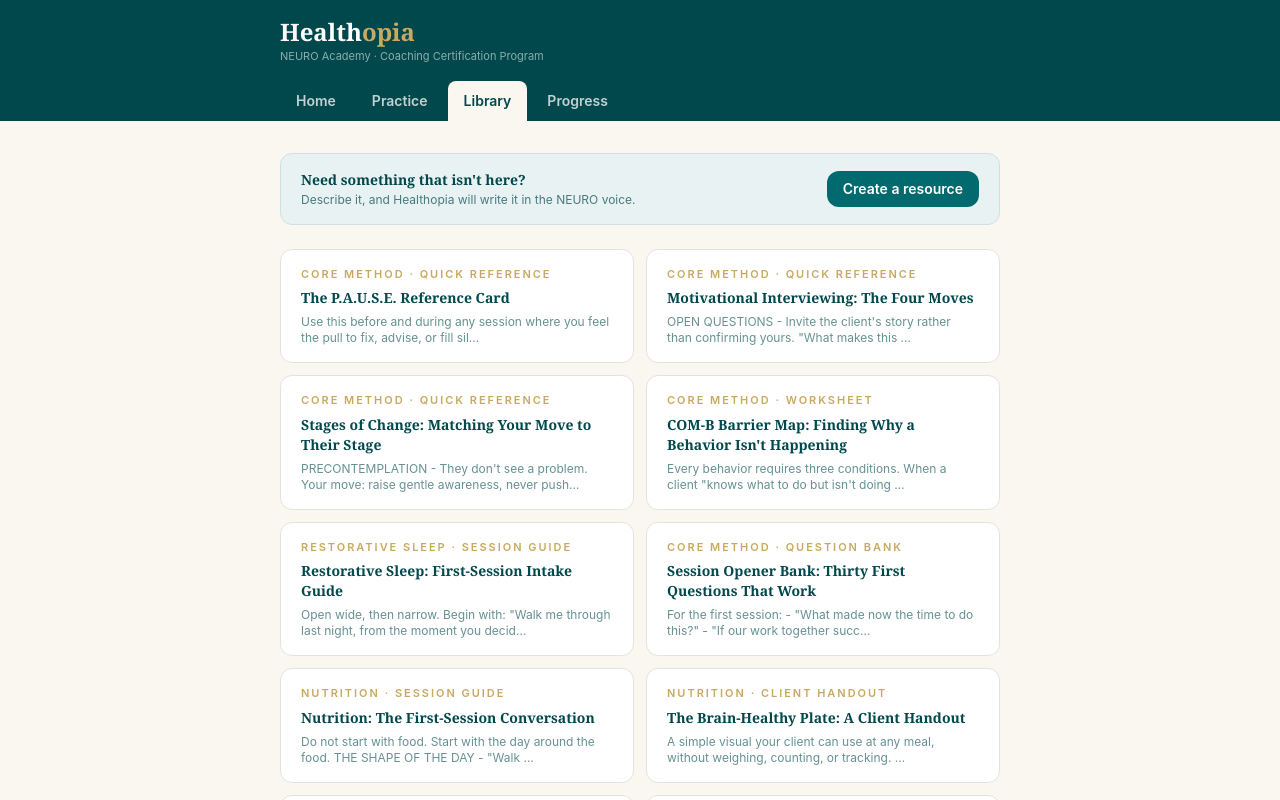
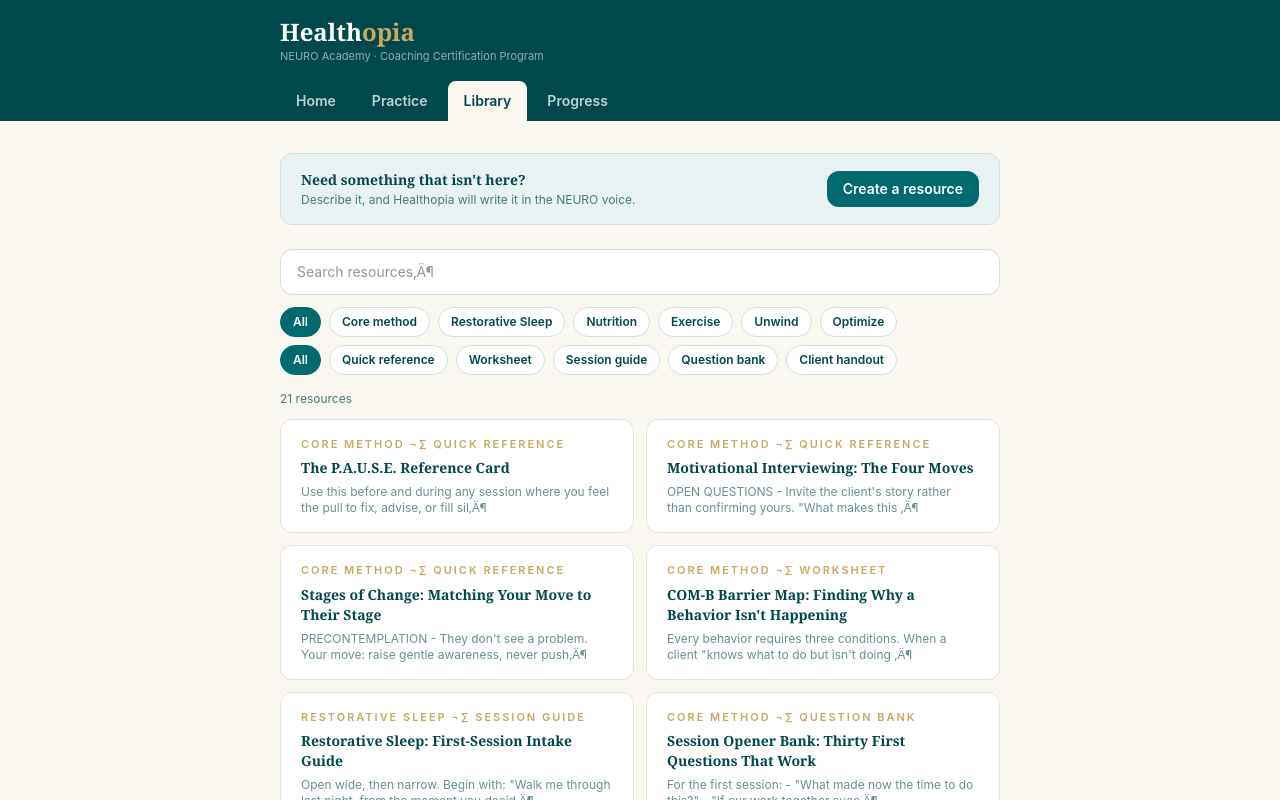
Before and after one commit to dsherzai/Healthopia, a React (Vite) app: page / in a window 1280 px wide. Both pictures are taken after a click on the button "Library". Shown: the top 800 px of the page. Built offline with nearby package versions, Linux system fonts and the light colour scheme.

Commit message:
Update Library.jsx

```diff
--- a/src/pages/Library.jsx
+++ b/src/pages/Library.jsx
@@ -1,4 +1,4 @@
-import { useState } from "react";
+import { useState, useMemo } from "react";
 import { C, georgia, eyebrow } from "../theme.js";
 import { RESOURCES } from "../data/content.js";
 import { ErrorNote } from "../components/ui.jsx";
@@ -13,13 +13,18 @@ export default function Library() {
   const [error, setError] = useState("");
   const [custom, setCustom] = useState([]);
 
+  // Search + filter state
+  const [query, setQuery] = useState("");
+  const [pillarFilter, setPillarFilter] = useState("All");
+  const [typeFilter, setTypeFilter] = useState("All");
+
   const copyText = async (text) => {
     try {
       await navigator.clipboard.writeText(text);
       setCopied(true);
       setTimeout(() => setCopied(false), 1600);
     } catch {
-      setError("Copy isn't available here — select the text manually.");
+      setError("Copy isn't available here ‚Äî select the text manually.");
     }
   };
 
@@ -58,10 +63,10 @@ Respond ONLY with JSON, no markdown fences:
     return (
       <div>
         <button onClick={() => setOpen(null)} className="text-sm mb-4" style={{ color: C.teal }}>
-          ← Back to library
+          ‚Üê Back to library
         </button>
         <div style={eyebrow}>
-          {open.pillar} · {open.type}
+          {open.pillar} ¬∑ {open.type}
         </div>
         <h2 className="text-2xl font-bold mt-1 mb-4" style={{ ...georgia, color: C.tealDark }}>
           {open.title}
@@ -78,7 +83,7 @@ Respond ONLY with JSON, no markdown fences:
             className="px-5 py-2.5 rounded-xl font-semibold text-sm text-white"
             style={{ background: C.teal }}
           >
-            {copied ? "Copied ✓" : "Copy text"}
+            {copied ? "Copied ‚úì" : "Copy text"}
           </button>
           <button
             onClick={() => window.print()}
@@ -94,10 +99,51 @@ Respond ONLY with JSON, no markdown fences:
 
   const all = [...custom, ...RESOURCES];
 
+  // Build filter option lists from the data (so they stay in sync automatically)
+  const pillars = useMemo(() => {
+    const set = [];
+    all.forEach((r) => {
+      if (r.pillar && !set.includes(r.pillar)) set.push(r.pillar);
+    });
+    return ["All", ...set];
+  }, [all]);
+
+  const types = useMemo(() => {
+    const set = [];
+    all.forEach((r) => {
+      if (r.type && !set.includes(r.type)) set.push(r.type);
+    });
+    return ["All", ...set];
+  }, [all]);
+
+  // Apply search + filters
+  const q = query.trim().toLowerCase();
+  const filtered = all.filter((r) => {
+    if (pillarFilter !== "All" && r.pillar !== pillarFilter) return false;
+    if (typeFilter !== "All" && r.type !== typeFilter) return false;
+    if (q) {
+      const hay = `${r.title} ${r.body} ${r.pillar} ${r.type}`.toLowerCase();
+      if (!hay.includes(q)) return false;
+    }
+    return true;
+  });
+
+  const chipBase = {
+    padding: "5px 12px",
+    borderRadius: "999px",
+    fontSize: "12px",
+    fontWeight: 600,
+    cursor: "pointer",
+    border: "1px solid #cfe0e1",
+    whiteSpace: "nowrap",
+  };
+
+  const activeChip = { ...chipBase, background: C.teal, color: "white", borderColor: C.teal };
+  const idleChip = { ...chipBase, background: "white", color: C.tealDark };
+
   return (
     <div>
       <ErrorNote text={error} />
-
       <div
         className="rounded-xl px-5 py-4 mb-6 border flex flex-wrap items-center justify-between gap-3"
         style={{ background: C.tealLight, borderColor: "#cfe0e1" }}
@@ -135,13 +181,77 @@ Respond ONLY with JSON, no markdown fences:
             className="mt-2 w-full py-3 rounded-xl font-bold text-white"
             style={{ background: genBusy ? "#7aa6a8" : C.teal }}
           >
-            {genBusy ? "Writing…" : "Generate resource"}
+            {genBusy ? "Writing‚Ä¶" : "Generate resource"}
           </button>
         </div>
       )}
 
+      {/* Search */}
+      <input
+        value={query}
+        onChange={(e) => setQuery(e.target.value)}
+        placeholder="Search resources‚Ä¶"
+        className="w-full px-4 py-3 rounded-xl border text-sm outline-none mb-3"
+        style={{ borderColor: "#cfe0e1", background: "white", color: C.ink }}
+      />
+
+      {/* Pillar filter chips */}
+      <div className="flex flex-wrap gap-2 mb-2">
+        {pillars.map((p) => (
+          <button
+            key={p}
+            onClick={() => setPillarFilter(p)}
+            style={pillarFilter === p ? activeChip : idleChip}
+          >
+            {p}
+          </button>
+        ))}
+      </div>
+
+      {/* Type filter chips */}
+      <div className="flex flex-wrap gap-2 mb-4">
+        {types.map((t) => (
+          <button
+            key={t}
+            onClick={() => setTypeFilter(t)}
+            style={typeFilter === t ? activeChip : idleChip}
+          >
+            {t}
+          </button>
+        ))}
+      </div>
+
+      {/* Result count + clear */}
+      <div className="flex items-center justify-between mb-3">
+        <div className="text-xs" style={{ color: C.tealDark, opacity: 0.7 }}>
+          {filtered.length} {filtered.length === 1 ? "resource" : "resources"}
+        </div>
+        {(query || pillarFilter !== "All" || typeFilter !== "All") && (
+          <button
+            onClick={() => {
+              setQuery("");
+              setPillarFilter("All");
+              setTypeFilter("All");
+            }}
+            className="text-xs font-semibold"
+            style={{ color: C.teal }}
+          >
+            Clear filters
+          </button>
+        )}
+      </div>
+
+      {filtered.length === 0 ? (
+        <div
+          className="rounded-xl px-5 py-8 text-center text-sm border"
+          style={{ background: "white", borderColor: "#e3e3de", color: C.tealDark }}
+        >
+          No resources match that search. Try a different term, clear the filters, or use
+          "Create a resource" above to generate one.
+        </div>
+      ) : (
         <div className="grid sm:grid-cols-2 gap-3">
-        {all.map((r) => (
+          {filtered.map((r) => (
             <button
               key={r.id}
               onClick={() => setOpen(r)}
@@ -149,17 +259,18 @@ Respond ONLY with JSON, no markdown fences:
               style={{ borderColor: r.pillar === "Generated for you" ? C.gold : "#e3e3de" }}
             >
               <div style={eyebrow}>
-              {r.pillar} · {r.type}
+                {r.pillar} ¬∑ {r.type}
               </div>
               <div className="font-bold text-sm mt-1.5" style={{ ...georgia, color: C.tealDark }}>
                 {r.title}
               </div>
               <div className="text-xs mt-1.5 opacity-60" style={{ color: C.tealDark }}>
-              {r.body.slice(0, 90)}…
+                {r.body.slice(0, 90)}‚Ä¶
               </div>
             </button>
           ))}
         </div>
+      )}
     </div>
   );
 }
```
Lines whose indentation alone changed are shown as unchanged.
